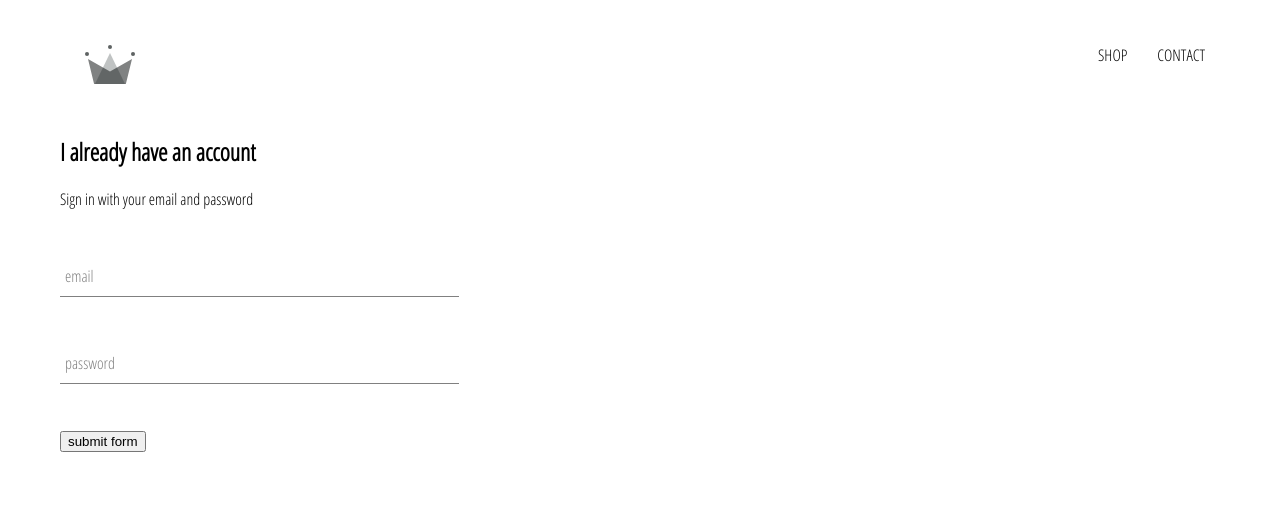
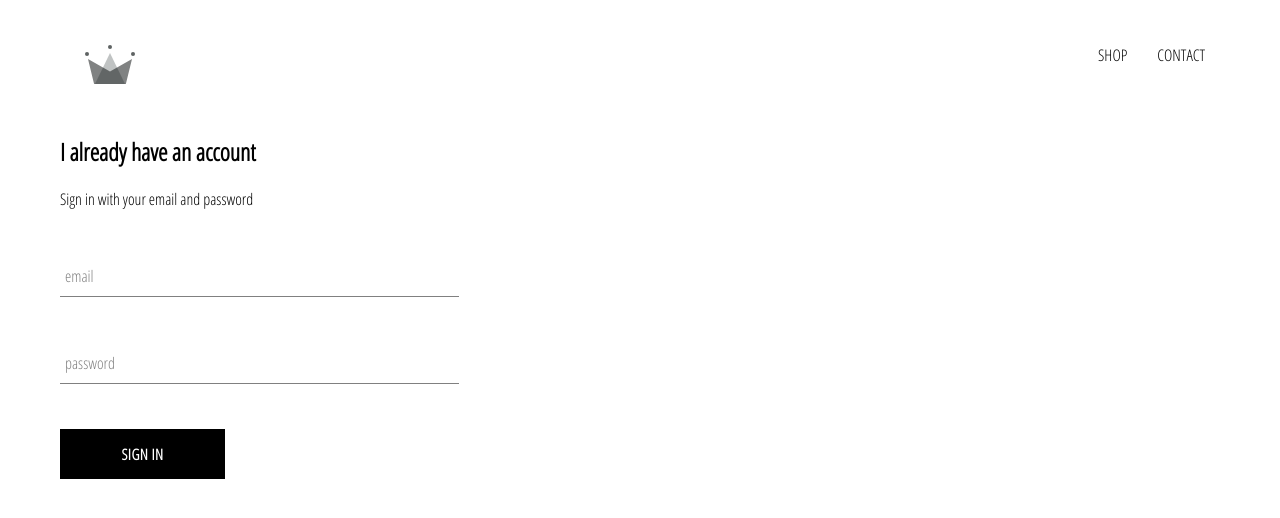
Before and after one commit to RSE77/ecom, a React (Create React App) app: page /signin in a window 1280 px wide. Shown: the top 518 px of the page. Built offline with nearby package versions, Linux system fonts and the light colour scheme.

Commit message:
Customized sign in button with a sign in button component

```diff
--- /dev/null
+++ b/src/components/custom-button/custom-button.component.jsx
@@ -0,0 +1,11 @@
+import React from 'react';
+
+import './custom-button.styles.scss';
+
+const CustomButton = ({ children, ...otherProps }) => (
+    <button className= 'custom-button' {...otherProps}>
+    {children}
+    </button>
+);
+
+export default CustomButton;
--- /dev/null
+++ b/src/components/custom-button/custom-button.styles.scss
@@ -0,0 +1,22 @@
+.custom-button {
+    min-width: 165px;
+    width: auto;
+    height: 50px;
+    letter-spacing: 0.5px;
+    line-height: 50px;
+    padding: 0 35px 0 35px;
+    font-size: 15px;
+    background-color: black;
+    color: white;
+    text-transform: uppercase;
+    font-family: 'Open Sans Condensed';
+    font-weight: bolder;
+    border: none;
+    cursor: pointer;
+
+    &:hover {
+        background-color: white;
+        color: black;
+        border: 1px solid black;
+    }
+}
--- a/src/components/sign-in/sign-in.component.jsx
+++ b/src/components/sign-in/sign-in.component.jsx
@@ -1,7 +1,7 @@
 import React from 'react';
 
 import FormInput from '../form-input/form-input.component';
-
+import CustomButton from '../custom-button/custom-button.component';
 
 import './sign-in.styles.scss';
 
@@ -53,7 +53,7 @@
                     />
 
 
-                    <input type="submit" value="submit form"/>
+                    <CustomButton type="submit"> Sign In </CustomButton>
                 </form>
             </div>
         );
--- a/src/components/sign-in/sign-in.styles.scss
+++ b/src/components/sign-in/sign-in.styles.scss
@@ -2,4 +2,8 @@
     width: 30vw;
     display: flex;
     flex-direction: column;
+
+    .title {
+        margin: 10px 0;
+    }
 }
```
